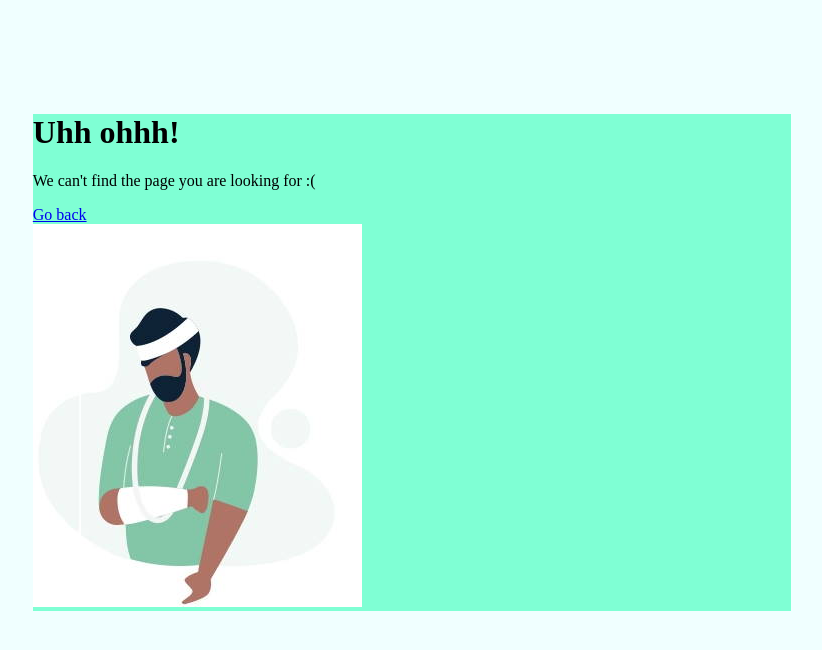
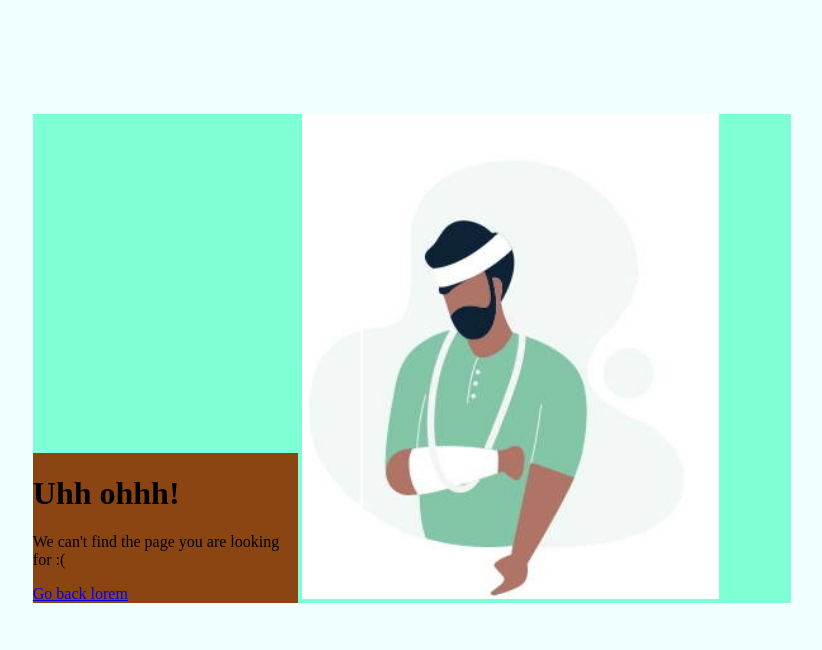
Before and after one commit to kauste/3-broken, a website: page index.html in a window 1280 px wide. Shown: the whole page, without its empty margins (228-1050 px from the left). Drawn offline with Linux system fonts and the light colour scheme.

Commit message:
Two columns

```diff
--- a/index.html
+++ b/index.html
@@ -8,12 +8,13 @@
 </head>
 <body style="background-color:azure">
     <main style="background-color:aquamarine; width: 60%;margin-left:20%; margin-top: 9%;">
-        <div>
+        <div style="width:35%; background-color: saddlebrown; display: inline-block" >
             <h1>Uhh ohhh!</h1>
             <p>We can't find the page you are looking for :(</p>
-            <a href="#">Go back</a>
+            <p style="display:none">tokio elemento reikia cookies pvz. Lorem ipsum<a href="#"style="display: inline-block"> Ratione lelelele olele</a>, minima voluptas aperiam at impedit et mollitia distinctio. Animi iure, ducimus, doloribus nesciunt sunt, cum modi at quisquam hic fugit et?</p>
+            <a href="#">Go back lorem</a>
         </div>
-        <img src="./broken.jpg" alt="vieta nuotraukai">
+        <img style="width:55%; display:inline" src="./broken.jpg" alt="vieta nuotraukai">
     </main>
 </body>
 </html>
@@ -26,6 +27,10 @@
     margin-top:0%
     margin-right:0%
     margin-botom:0%
-    https://dribbble.com/shots/4264365-Error-page
 
+    Elementu atvaizdavimo budai
+    display: block; daugumos elementu pradine reiksme- elementai krenta stulpeliu
+    display: inline; vos keletas- elementai krenta eilute su galimybe uzsilekti i nauja eilute, jei netilpo pries tai buvusioje.
+    display: none; vos keletas- elementai nesimato/nerodomi
+    display: inline-block; vos keletas- elementai krenta eilute su galimybe uzsilekti i nauja eilute, jei netilpo pries tai buvusioje. Bet jei visas netelpa, tai krenta i kita eilute ir niekada nebuna platesnis nei tevinis elementas.
 -->
```
